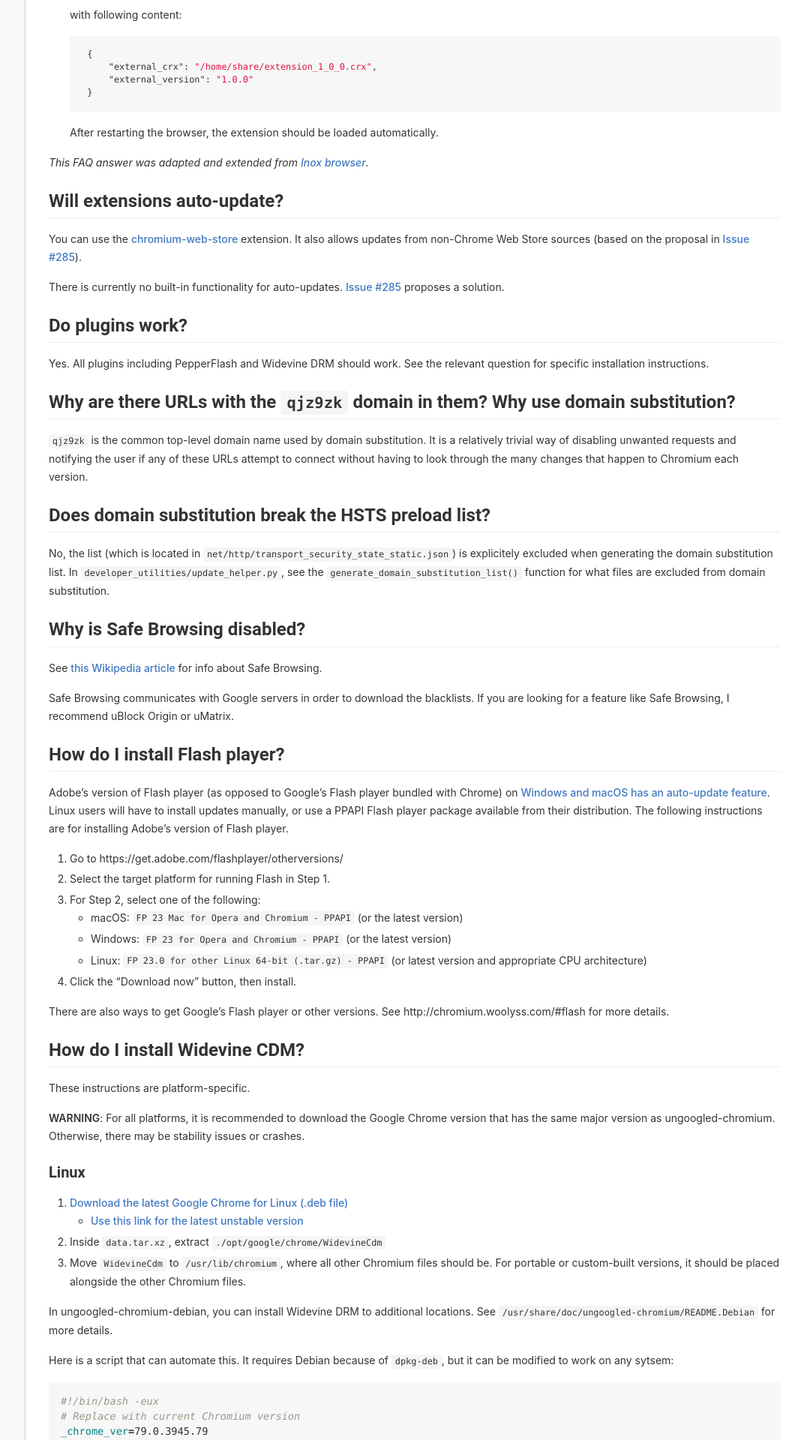
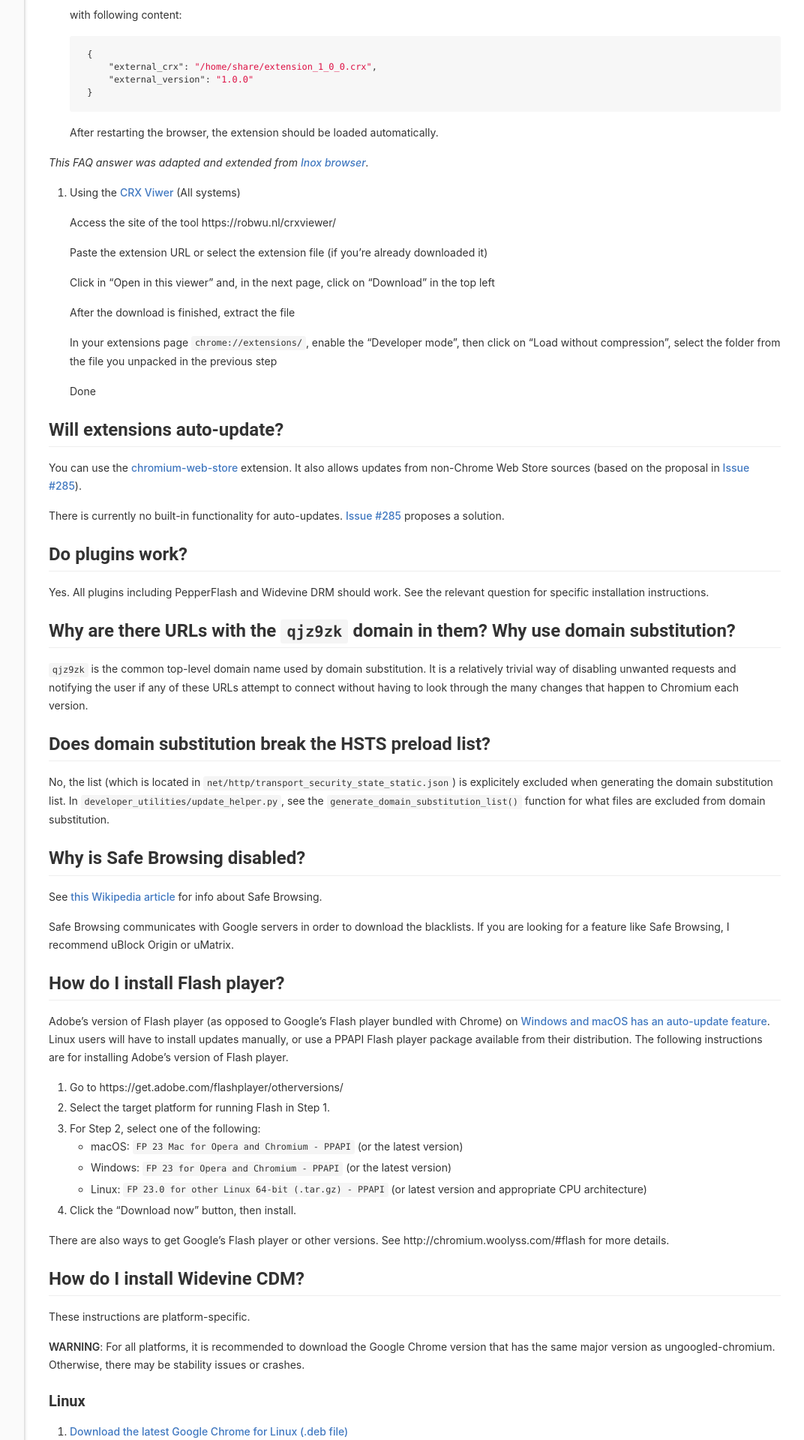
Before and after one commit to ungoogled-software/ungoogled-chromium-wiki, a Jekyll site: the page built from faq.md, in a window 1280 px wide. Shown: the part 2078-3998 px from the top of the page at 75% size, without its empty margins (207-1279 px from the left). Built offline with Jekyll 4.4.1, drawn with Linux system fonts in a browser that asks for light colours; some of the changed text lies outside the part shown.

Commit message:
add another option to install extensions

```diff
--- a/faq.md
+++ b/faq.md
@@ -78,6 +78,22 @@ There are several methods to install CRX file:
     After restarting the browser, the extension should be loaded automatically.
 
 *This FAQ answer was adapted and extended from [Inox browser](https://raw.githubusercontent.com/gcarq/inox-patchset/master/README.md).*
+
+4. Using the [CRX Viwer](https://github.com/Rob--W/crxviewer) (All systems)
+
+   Access the site of the tool https://robwu.nl/crxviewer/
+
+   Paste the extension URL or select the extension file (if you're already downloaded it)
+
+   Click in "Open in this viewer" and, in the next page, click on "Download" in the top left
+
+   After the download is finished, extract the file
+
+   In your extensions page `chrome://extensions/`, enable the "Developer mode", then click on "Load without compression",  select the folder from the file you unpacked in the previous step
+
+   Done
+
+
 
 ## Will extensions auto-update?
 
```
